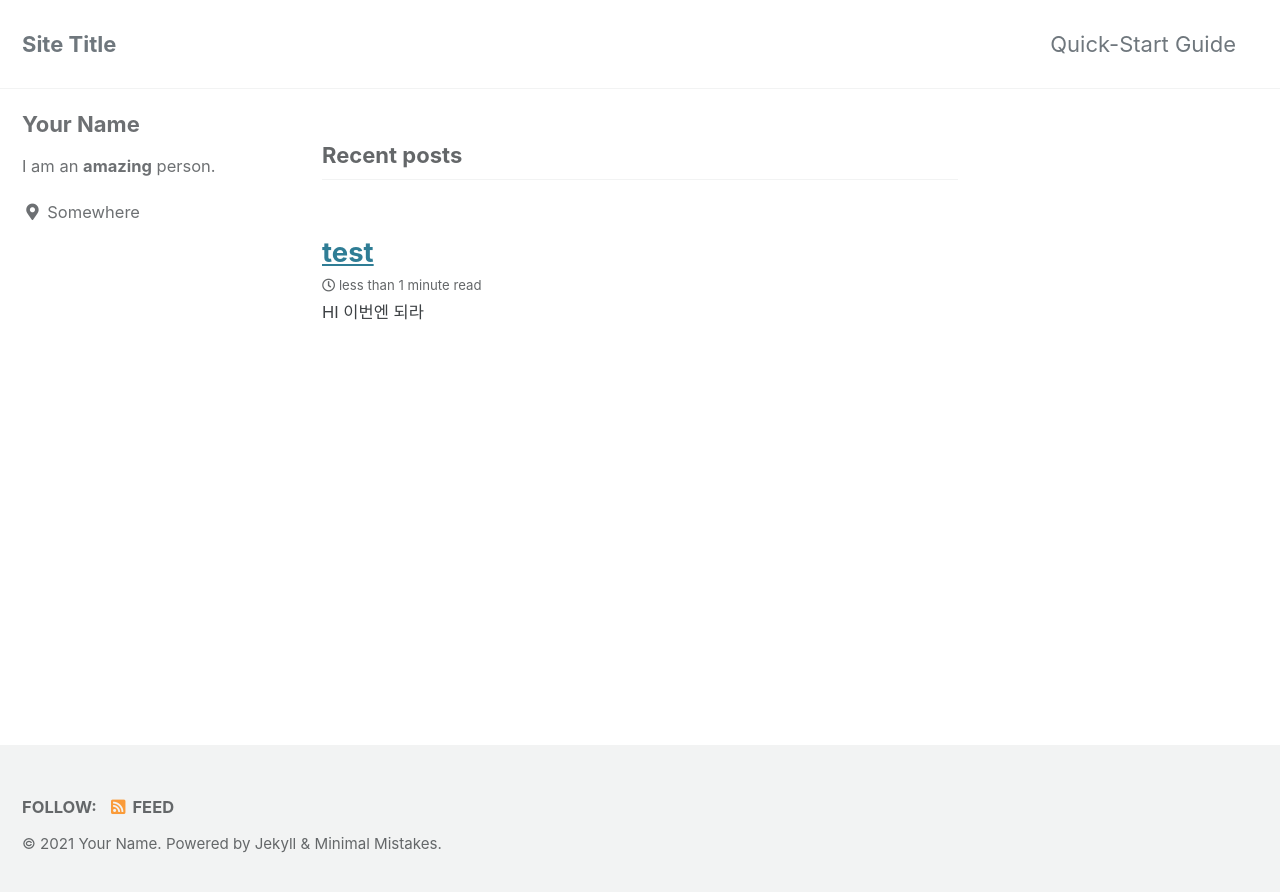
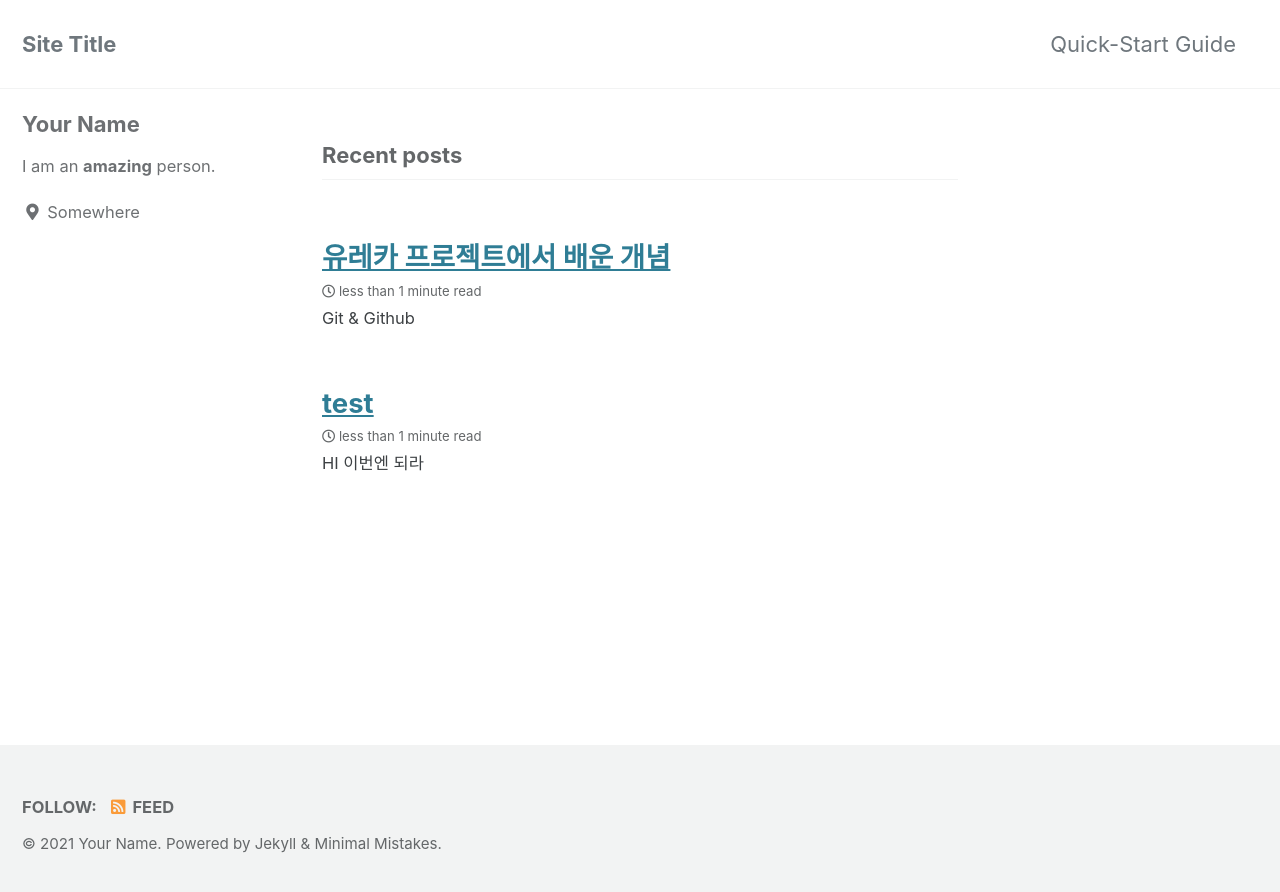
Before and after one commit to ljh37694/ljh37694.github.io, a Jekyll site: the page built from index.html, in a window 1280 px wide. Shown: the top 892 px of the page. Built offline with Jekyll 4.4.1, drawn with Linux system fonts in a browser that asks for light colours; cached includes are drawn as plain includes; the list of posts is cut into pages by our own code; part of the change alters nothing that is shown.

Commit message:
유레카 프로젝트 과제

````diff
--- /dev/null
+++ b/_posts/2021-12-01-Learn.md
@@ -0,0 +1,50 @@
+---
+layout: posts
+title: "유레카 프로젝트에서 배운 개념"
+date: 2021-12-01 11:22:00 +0900
+comments: true
+---
+
+### Git & Github
+***
+
+git은 분산 버전관리 시스템이다.
+local repository에 있는 것들을 remote repository에 반영하거나 반대로 가져올 수 있다.
+
+###### Git 명령어
+- git 현재 상태 확인: ```git status```
+- 변경 사항 stage: ```git add <filename>```
+- commit: ```git commit -m "message"```
+- 원격 저장소에 반영: ```git push origin <reposition_name>```
+- commit 기록 확인: ```git log```
+- branch 생성: ```git branch <branch_name>```
+- branch 변경: ```git checkout <branch_name>```
+- branch 병합: ```git merge <branch_name>```
+- branch 삭제: ```git branch -d <branch_name>```
+- pull: ```git pull```
+
+
+
+### Markdown 문법
+***
+
+- Header:
+```
+# h1
+## h2
+### h3
+...
+```
+
+- 강조: ```**강조**```    **강조**
+- 기울임: ```*기울임*```    *기울임*
+- 취소선: ```~~취소선~~```    ~~취소선~~
+- 코드 블록:
+\```언어 이름
+code
+\```
+
+```python
+def code():
+    print("Hello World")
+```
````
Also changed, not shown: _posts/2021-12-01-test.md (line endings or trailing spaces), index.html (line endings or trailing spaces).
